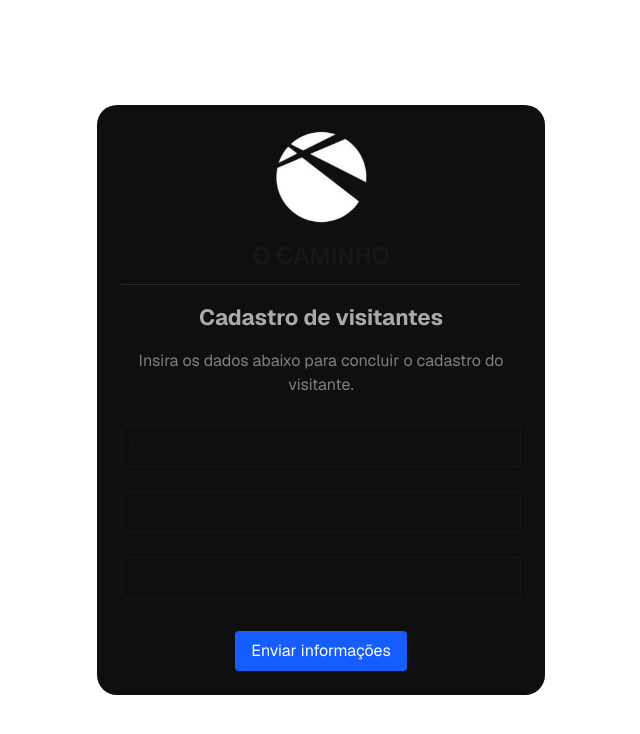
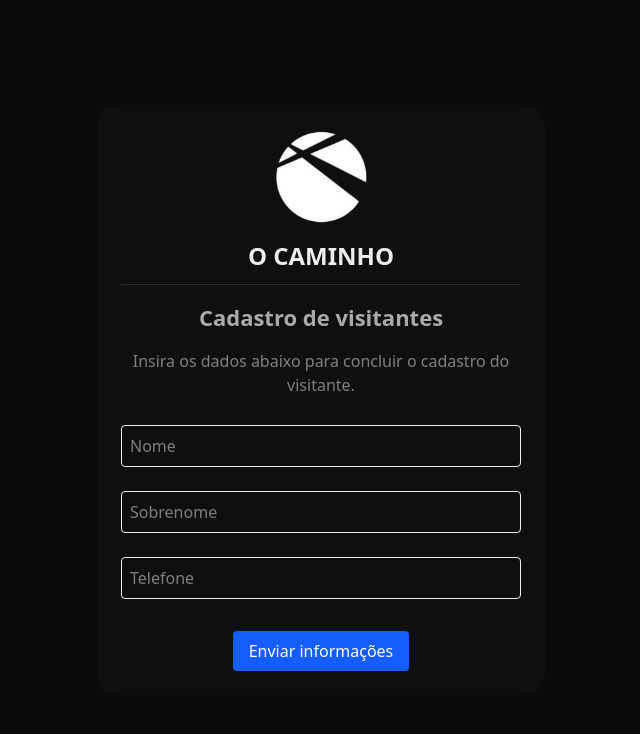
Before and after one commit to igrejaocaminho/visitantes-caminho, a Next.js app: page / in a window 1280 px wide. Shown: the top 734 px of the page, without its empty margins (319-959 px from the left). Built offline with nearby package versions, Linux system fonts and the light colour scheme.

Commit message:
alteracao css

```diff
--- a/app/globals.css
+++ b/app/globals.css
@@ -1,27 +1,8 @@
 @import "tailwindcss";
 
-:root {
-  --background: #ffffff;
-  --foreground: #171717;
-}
-
-@theme inline {
-  --color-background: var(--background);
-  --color-foreground: var(--foreground);
-  --font-sans: var(--font-geist-sans);
-  --font-mono: var(--font-geist-mono);
-}
-
-@media (prefers-color-scheme: dark) {
-  :root {
-    --background: #0a0a0a;
-    --foreground: #ededed;
-  }
-}
-
 body {
-  background: var(--background);
-  color: var(--foreground);
+  background-color:#0a0a0a ;
+  color: #ededed;
   font-family: Arial, Helvetica, sans-serif;
 }
 
```
